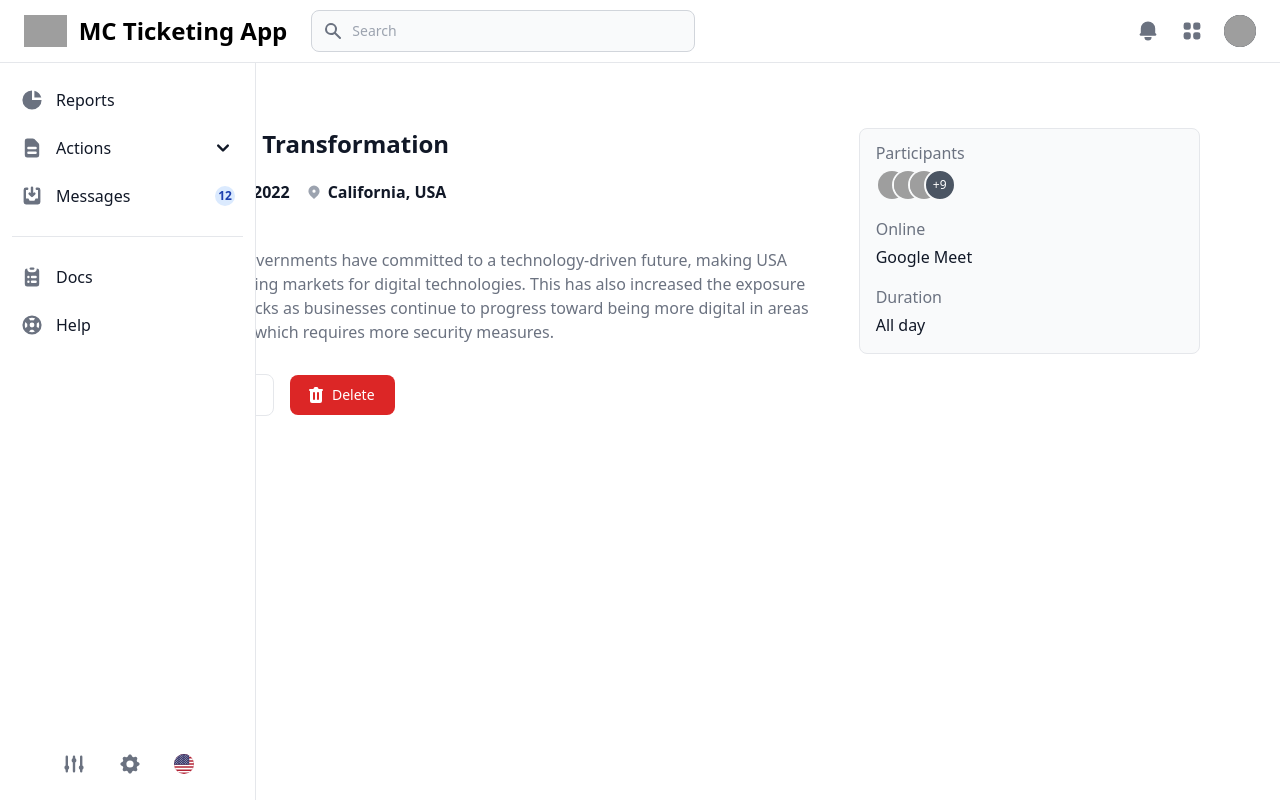
After one commit to mdomeracki231994/mc_ticketing_system, a Django app: page /ticket_details/3/ in a window 1280 px wide. The commit adds this page. Run offline with Django 5.2, Linux system fonts and the light colour scheme; a user stored in the database is signed in; data comes from the database, SQL or seed files in the repository; both versions use the stored data as it was after the commit; some libraries are stand-ins or nearby versions; grey boxes are pictures that could not be loaded.

Commit message:
Adding details page

```diff
--- a/static/src/output.css
+++ b/static/src/output.css
@@ -734,6 +734,10 @@ video {
   margin-left: auto;
 }
 
+.mr-1\.5 {
+  margin-right: 0.375rem;
+}
+
 .block {
   display: block;
 }
@@ -876,6 +880,10 @@ video {
 
 .max-w-3xl {
   max-width: 48rem;
+}
+
+.max-w-6xl {
+  max-width: 72rem;
 }
 
 .flex-1 {
@@ -967,6 +975,12 @@ video {
   margin-bottom: calc(1rem * var(--tw-space-y-reverse));
 }
 
+.-space-x-4 > :not([hidden]) ~ :not([hidden]) {
+  --tw-space-x-reverse: 0;
+  margin-right: calc(-1rem * var(--tw-space-x-reverse));
+  margin-left: calc(-1rem * calc(1 - var(--tw-space-x-reverse)));
+}
+
 .divide-y > :not([hidden]) ~ :not([hidden]) {
   --tw-divide-y-reverse: 0;
   border-top-width: calc(1px * calc(1 - var(--tw-divide-y-reverse)));
@@ -1073,6 +1087,11 @@ video {
   border-color: rgb(220 38 38 / var(--tw-border-opacity));
 }
 
+.border-gray-50 {
+  --tw-border-opacity: 1;
+  border-color: rgb(249 250 251 / var(--tw-border-opacity));
+}
+
 .bg-gray-100 {
   --tw-bg-opacity: 1;
   background-color: rgb(243 244 246 / var(--tw-bg-opacity));
@@ -1132,6 +1151,11 @@ video {
   background-color: transparent;
 }
 
+.bg-gray-600 {
+  --tw-bg-opacity: 1;
+  background-color: rgb(75 85 99 / var(--tw-bg-opacity));
+}
+
 .p-2 {
   padding: 0.5rem;
 }
@@ -1297,6 +1321,10 @@ video {
 
 .leading-tight {
   line-height: 1.25;
+}
+
+.leading-none {
+  line-height: 1;
 }
 
 .tracking-tight {
@@ -1458,6 +1486,11 @@ video {
   background-color: rgb(185 28 28 / var(--tw-bg-opacity));
 }
 
+.hover\:bg-gray-500:hover {
+  --tw-bg-opacity: 1;
+  background-color: rgb(107 114 128 / var(--tw-bg-opacity));
+}
+
 .hover\:text-gray-900:hover {
   --tw-text-opacity: 1;
   color: rgb(17 24 39 / var(--tw-text-opacity));
@@ -1476,6 +1509,11 @@ video {
 .hover\:text-white:hover {
   --tw-text-opacity: 1;
   color: rgb(255 255 255 / var(--tw-text-opacity));
+}
+
+.hover\:text-blue-700:hover {
+  --tw-text-opacity: 1;
+  color: rgb(29 78 216 / var(--tw-text-opacity));
 }
 
 .hover\:underline:hover {
@@ -1605,6 +1643,10 @@ video {
     grid-template-columns: repeat(4, minmax(0, 1fr));
   }
 
+  .sm\:grid-cols-3 {
+    grid-template-columns: repeat(3, minmax(0, 1fr));
+  }
+
   .sm\:gap-6 {
     gap: 1.5rem;
   }
@@ -1631,6 +1673,11 @@ video {
     padding-top: 1.25rem;
     padding-bottom: 1.25rem;
   }
+
+  .sm\:text-2xl {
+    font-size: 1.5rem;
+    line-height: 2rem;
+  }
 }
 
 @media (min-width: 768px) {
@@ -1689,6 +1736,10 @@ video {
 
   .md\:gap-6 {
     gap: 1.5rem;
+  }
+
+  .md\:gap-12 {
+    gap: 3rem;
   }
 
   .md\:space-x-3 > :not([hidden]) ~ :not([hidden]) {
@@ -1827,6 +1878,11 @@ video {
     background-color: rgb(220 38 38 / var(--tw-bg-opacity));
   }
 
+  .dark\:bg-red-500 {
+    --tw-bg-opacity: 1;
+    background-color: rgb(239 68 68 / var(--tw-bg-opacity));
+  }
+
   .dark\:text-gray-300 {
     --tw-text-opacity: 1;
     color: rgb(209 213 219 / var(--tw-text-opacity));
@@ -1857,6 +1913,11 @@ video {
     color: rgb(239 68 68 / var(--tw-text-opacity));
   }
 
+  .dark\:text-gray-500 {
+    --tw-text-opacity: 1;
+    color: rgb(107 114 128 / var(--tw-text-opacity));
+  }
+
   .dark\:placeholder-gray-400::-moz-placeholder {
     --tw-placeholder-opacity: 1;
     color: rgb(156 163 175 / var(--tw-placeholder-opacity));
--- /dev/null
+++ b/templates/ticket_management/ticket_details.html
@@ -0,0 +1,101 @@
+{% extends '_base.html' %}
+
+{% block content %}
+    <section class="bg-white dark:bg-gray-900 h-screen pt-16">
+        <div class="py-8 mx-auto max-w-6xl lg:py-16">
+            <div class="grid gap-4 px-4 mb-4 sm:mb-5 sm:grid-cols-3 sm:gap-6 md:gap-12">
+                <!-- Column -->
+                <div class="sm:col-span-2">
+                    <h2 class="flex items-center mb-4 text-xl font-bold leading-none text-gray-900 sm:text-2xl dark:text-white sm:mb-5">
+                        The 4th Digital Transformation
+                    </h2>
+                    <dl class="flex items-center mb-4 space-x-4 sm:mb-5">
+                        <div>
+                            <dt class="sr-only">Date</dt>
+                            <dd class="flex items-center text-gray-900 dark:text-white">
+                                <svg class="w-4 h-4 mr-1.5 text-gray-400 dark:text-gray-500" aria-hidden="true"
+                                     fill="currentColor" viewBox="0 0 20 20" xmlns="http://www.w3.org/2000/svg">
+                                    <path fill-rule="evenodd"
+                                          d="M6 2a1 1 0 00-1 1v1H4a2 2 0 00-2 2v10a2 2 0 002 2h12a2 2 0 002-2V6a2 2 0 00-2-2h-1V3a1 1 0 10-2 0v1H7V3a1 1 0 00-1-1zm0 5a1 1 0 000 2h8a1 1 0 100-2H6z"
+                                          clip-rule="evenodd"></path>
+                                </svg>
+                                <span class="font-semibold">26th of November, 2022</span>
+                            </dd>
+                        </div>
+                        <div>
+                            <dt class="sr-only">Location</dt>
+                            <dd class="flex items-center text-gray-900 dark:text-white">
+                                <svg class="w-4 h-4 mr-1.5 text-gray-400 dark:text-gray-500" aria-hidden="true"
+                                     fill="currentColor" viewBox="0 0 20 20" xmlns="http://www.w3.org/2000/svg">
+                                    <path fill-rule="evenodd"
+                                          d="M5.05 4.05a7 7 0 119.9 9.9L10 18.9l-4.95-4.95a7 7 0 010-9.9zM10 11a2 2 0 100-4 2 2 0 000 4z"
+                                          clip-rule="evenodd"></path>
+                                </svg>
+                                <span class="font-semibold">California, USA</span>
+                            </dd>
+                        </div>
+                    </dl>
+                    <dl>
+                        <dt class="mb-2 font-semibold leading-none text-gray-900 dark:text-white">Details:</dt>
+                        <dd class="font-light text-gray-500 dark:text-gray-400">
+                            USA enterprises and governments have committed to a technology-driven future, making USA one
+                            of the fastest-growing markets for digital technologies. This has also increased the
+                            exposure to the risk of cyber-attacks as businesses continue to progress toward being more
+                            digital in areas such as the workplace, which requires more security measures.
+                        </dd>
+                    </dl>
+                </div>
+                <!-- Column -->
+                <dl class="p-4 bg-gray-50 rounded-lg border border-gray-200 dark:bg-gray-700 dark:border-gray-600">
+                    <dt class="mb-2 leading-none text-gray-500 dark:text-gray-400">Participants</dt>
+                    <dd class="flex mb-4 -space-x-4 sm:mb-5">
+                        <img class="w-8 h-8 rounded-full border-2 border-gray-50 dark:border-gray-700"
+                             src="https://flowbite.s3.amazonaws.com/blocks/marketing-ui/avatars/helene-engels.png"
+                             alt="Helene Engels">
+                        <img class="w-8 h-8 rounded-full border-2 border-gray-50 dark:border-gray-700"
+                             src="https://flowbite.s3.amazonaws.com/blocks/marketing-ui/avatars/robert-brown.png"
+                             alt="Robert Brown">
+                        <img class="w-8 h-8 rounded-full border-2 border-gray-50 dark:border-gray-700"
+                             src="https://flowbite.s3.amazonaws.com/blocks/marketing-ui/avatars/bonnie-green.png"
+                             alt="Bonnie Green">
+                        <button type="button"
+                                class="flex justify-center items-center w-8 h-8 text-xs font-medium text-white bg-gray-600 rounded-full border-2 border-gray-50 hover:bg-gray-500 dark:border-gray-700">
+                            +9
+                        </button>
+                    </dd>
+                    <dt class="mb-2 leading-none text-gray-500 dark:text-gray-400">Online</dt>
+                    <dd class="mb-4 font-medium text-gray-900 sm:mb-5 dark:text-white">Google Meet</dd>
+                    <dt class="mb-2 leading-none text-gray-500 dark:text-gray-400">Duration</dt>
+                    <dd class="font-medium text-gray-900 dark:text-white">All day</dd>
+                </dl>
+            </div>
+            <div class="flex items-center px-4 space-x-4">
+                <button type="button"
+                        class="text-white inline-flex items-center bg-primary-700 hover:bg-primary-800 focus:ring-4 focus:outline-none focus:ring-primary-300 font-medium rounded-lg text-sm px-5 py-2.5 text-center dark:bg-primary-600 dark:hover:bg-primary-700 dark:focus:ring-primary-800">
+                    <svg aria-hidden="true" class="mr-1 -ml-1 w-5 h-5" fill="currentColor" viewBox="0 0 20 20"
+                         xmlns="http://www.w3.org/2000/svg">
+                        <path d="M17.414 2.586a2 2 0 00-2.828 0L7 10.172V13h2.828l7.586-7.586a2 2 0 000-2.828z"></path>
+                        <path fill-rule="evenodd"
+                              d="M2 6a2 2 0 012-2h4a1 1 0 010 2H4v10h10v-4a1 1 0 112 0v4a2 2 0 01-2 2H4a2 2 0 01-2-2V6z"
+                              clip-rule="evenodd"></path>
+                    </svg>
+                    Edit
+                </button>
+                <button type="button"
+                        class="py-2.5 px-5 text-sm font-medium text-gray-900 focus:outline-none bg-white rounded-lg border border-gray-200 hover:bg-gray-100 hover:text-blue-700 focus:z-10 focus:ring-4 focus:ring-gray-200 dark:focus:ring-gray-700 dark:bg-gray-800 dark:text-gray-400 dark:border-gray-600 dark:hover:text-white dark:hover:bg-gray-700">
+                    Preview
+                </button>
+                <button type="button"
+                        class="inline-flex items-center text-white bg-red-600 hover:bg-red-700 focus:ring-4 focus:outline-none focus:ring-red-300 font-medium rounded-lg text-sm px-5 py-2.5 text-center dark:bg-red-500 dark:hover:bg-red-600 dark:focus:ring-red-900">
+                    <svg aria-hidden="true" class="w-5 h-5 mr-1.5 -ml-1" fill="currentColor" viewBox="0 0 20 20"
+                         xmlns="http://www.w3.org/2000/svg">
+                        <path fill-rule="evenodd"
+                              d="M9 2a1 1 0 00-.894.553L7.382 4H4a1 1 0 000 2v10a2 2 0 002 2h8a2 2 0 002-2V6a1 1 0 100-2h-3.382l-.724-1.447A1 1 0 0011 2H9zM7 8a1 1 0 012 0v6a1 1 0 11-2 0V8zm5-1a1 1 0 00-1 1v6a1 1 0 102 0V8a1 1 0 00-1-1z"
+                              clip-rule="evenodd"></path>
+                    </svg>
+                    Delete
+                </button>
+            </div>
+        </div>
+    </section>
+{% endblock %}
```
Also changed, not shown: db.sqlite3, 1 other file.
